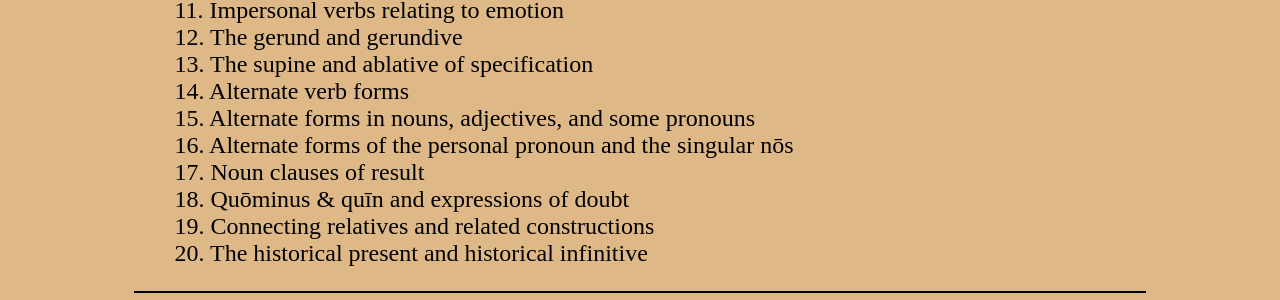
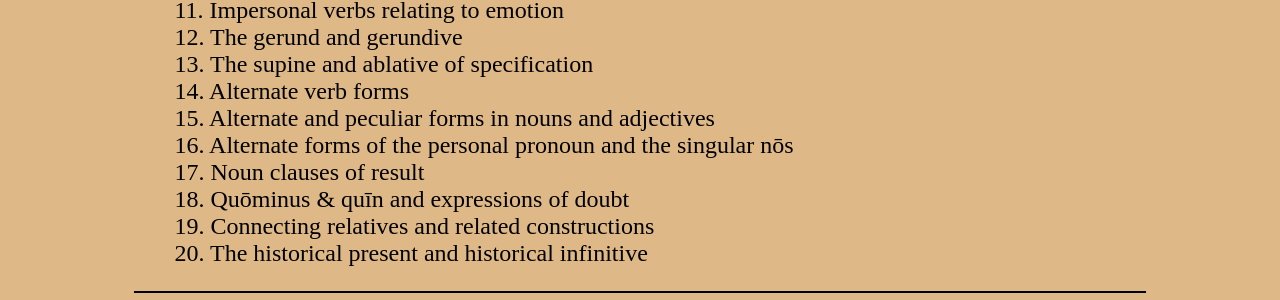
Before and after one commit to AlanCFleming82/AlanCFleming82.github.io, a Jekyll site: the page built from Assignments.html, in a window 1280 px wide and 922 px high. Shown: the part 569-869 px from the top of the window. Built offline with Jekyll 4.4.1, drawn with Linux system fonts in a browser that asks for light colours.

Commit message:
Update Assignments.html

```diff
--- a/Assignments.html
+++ b/Assignments.html
@@ -20,7 +20,7 @@ title: Index of Assignments
 <li>12. The gerund and gerundive</li>
 <li>13. The supine and ablative of specification</li>
 <li>14. Alternate verb forms</li>
-<li>15. Alternate forms in nouns, adjectives, and some pronouns</li>
+<li>15. Alternate and peculiar forms in nouns and adjectives</li>
 <li>16. Alternate forms of the personal pronoun and the singular nōs</li>
 <li>17. Noun clauses of result</li>
 <li>18. Quōminus & quīn and expressions of doubt</li>
```
